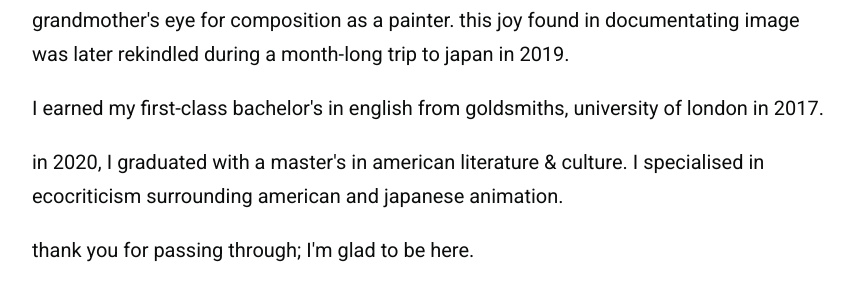
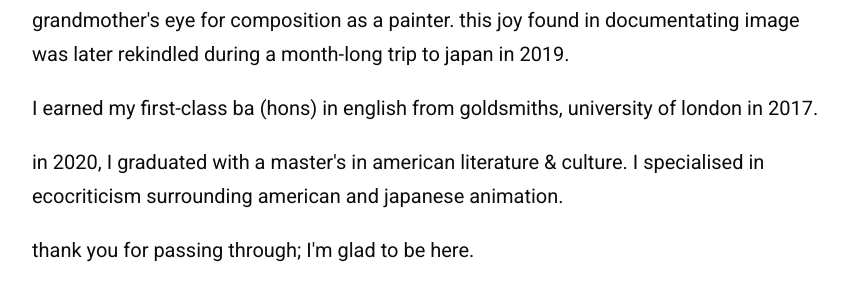
Before and after one commit to zoeurl/zoedowney.github.io, a Jekyll site: the page built from about/index.html, in a window 1280 px wide. Shown: the part 1556-1845 px from the top of the page, without its empty margins (208-1061 px from the left). Built offline with Jekyll 4.4.1, drawn with Linux system fonts in a browser that asks for light colours.

Commit message:
Update index.html

```diff
--- a/about/index.html
+++ b/about/index.html
@@ -46,7 +46,7 @@
 </p>
 my love for photography was sparked by my dad's interest in lomography and my grandmother's eye for composition as a painter. this joy found in documentating image was later rekindled during a month-long trip to japan in 2019.
 </p>
-I earned my first-class bachelor's in english from goldsmiths, university of london in 2017.
+I earned my first-class ba (hons) in english from goldsmiths, university of london in 2017.
 </p>
 in 2020, I graduated with a master's in american literature & culture. I specialised in ecocriticism surrounding american and japanese animation.
 </p>
```
